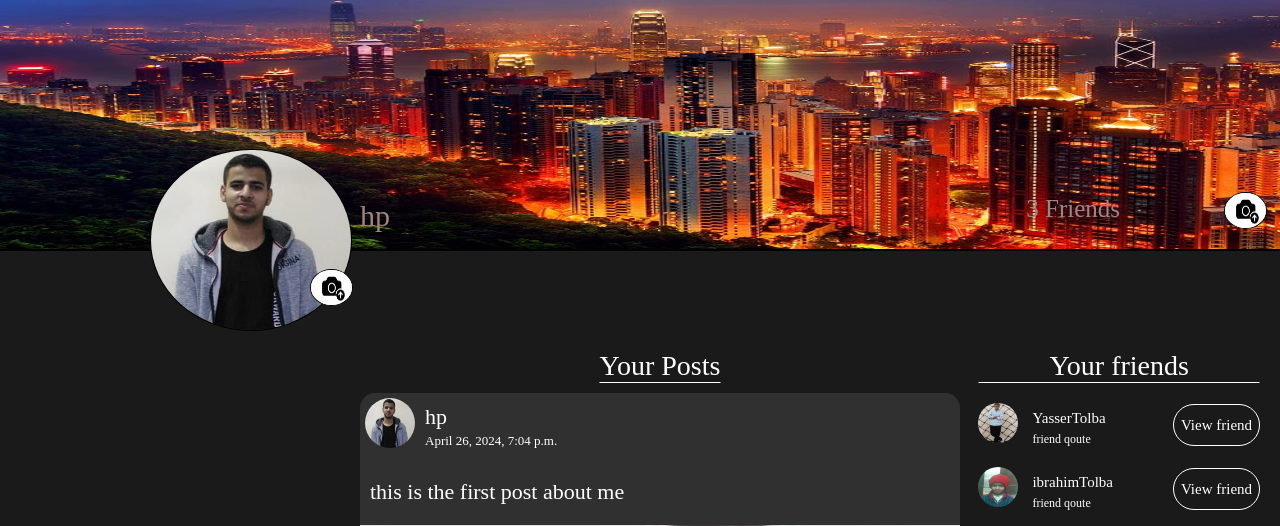
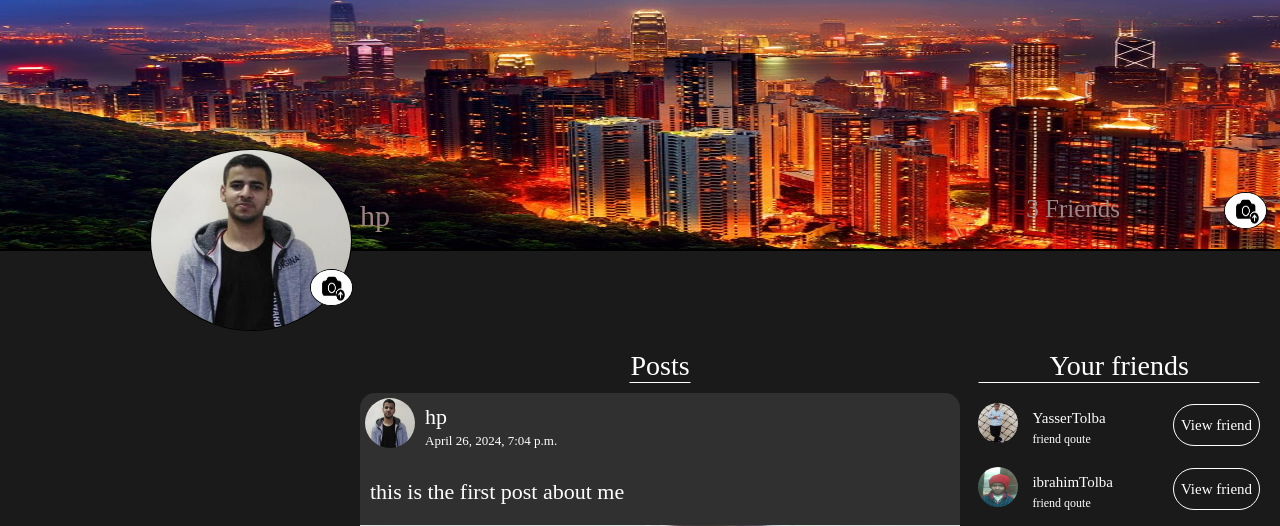
Before and after one commit to eslammohamedtolba/Social-Media-App, a Django app: page /userProfile/4/ in a window 1280 px wide. Shown: the part 61-587 px from the top of the page. Run offline with Django 5.2, Linux system fonts and the light colour scheme; a user stored in the database is signed in; data comes from the database, SQL or seed files in the repository; both versions use the stored data as it was after the commit.

Commit message:
modify views file by enabling filtering posts

```diff
--- a/socialmedia/templates/socialmedia/profile.html
+++ b/socialmedia/templates/socialmedia/profile.html
@@ -68,7 +68,7 @@
         <div class="relations">
             {% if posts %}
                 <div class="posts">
-                    <p class="postssheader">Your Posts</p>
+                    <p class="postssheader">Posts</p>
                     {% for post in posts %}
                         <div class="post">
                             <div class="postheader">
--- a/socialmedia/views.py
+++ b/socialmedia/views.py
@@ -51,10 +51,11 @@ def register(request):
 
 @login_required
 def home(request):
+    main_profile = UserProfile.objects.get(user = request.user)
     # Find all posts
-    all_posts = Post.objects.all()
+    all_posts = Post.objects.filter(user_profile = main_profile) | Post.objects.filter(user_profile__in=main_profile.friends.all())
+    all_posts = all_posts.order_by('-created_at')
     # Find all may friends
-    main_profile = UserProfile.objects.get(user = request.user)
     if main_profile is not None:
         current_friends = main_profile.friends.all()
         recommended_profiles = UserProfile.objects.exclude(id=main_profile.id)
```
Also changed, not shown: db.sqlite3, media/post_images/2024/04/27/th45.jfif (added).
